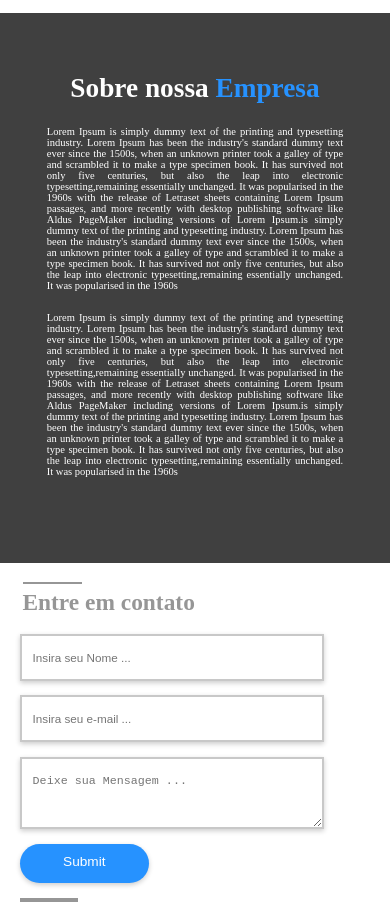
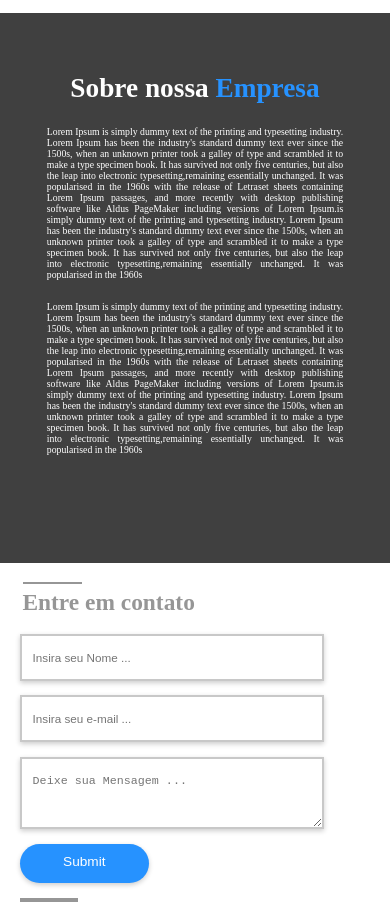
Before and after one commit to pedrodabahia/Projeto_004, a plain HTML site: page index.html in a window 390 px wide. Shown: the part 1640-2547 px from the top of the page. Drawn offline with nearby package versions, Linux system fonts and the light colour scheme.

Commit message:
Update style.css

```diff
--- a/css/style.css
+++ b/css/style.css
@@ -397,7 +397,7 @@ section.banner_principal header nav.mobile{
 
     section.sobre{height: 140vw;}
     section.sobre .contein h1{font-size: 7vw;}
-    section.sobre .contein p{margin: 7% 2.5%;text-align: justify;font-size: 2.7vw;width: 95%;}
+    section.sobre .contein p{margin: 7% 2.5%;text-align: justify;font-size: 2.5vw;width: 95%;}
 
 
     section.contato{display: block;}
```
